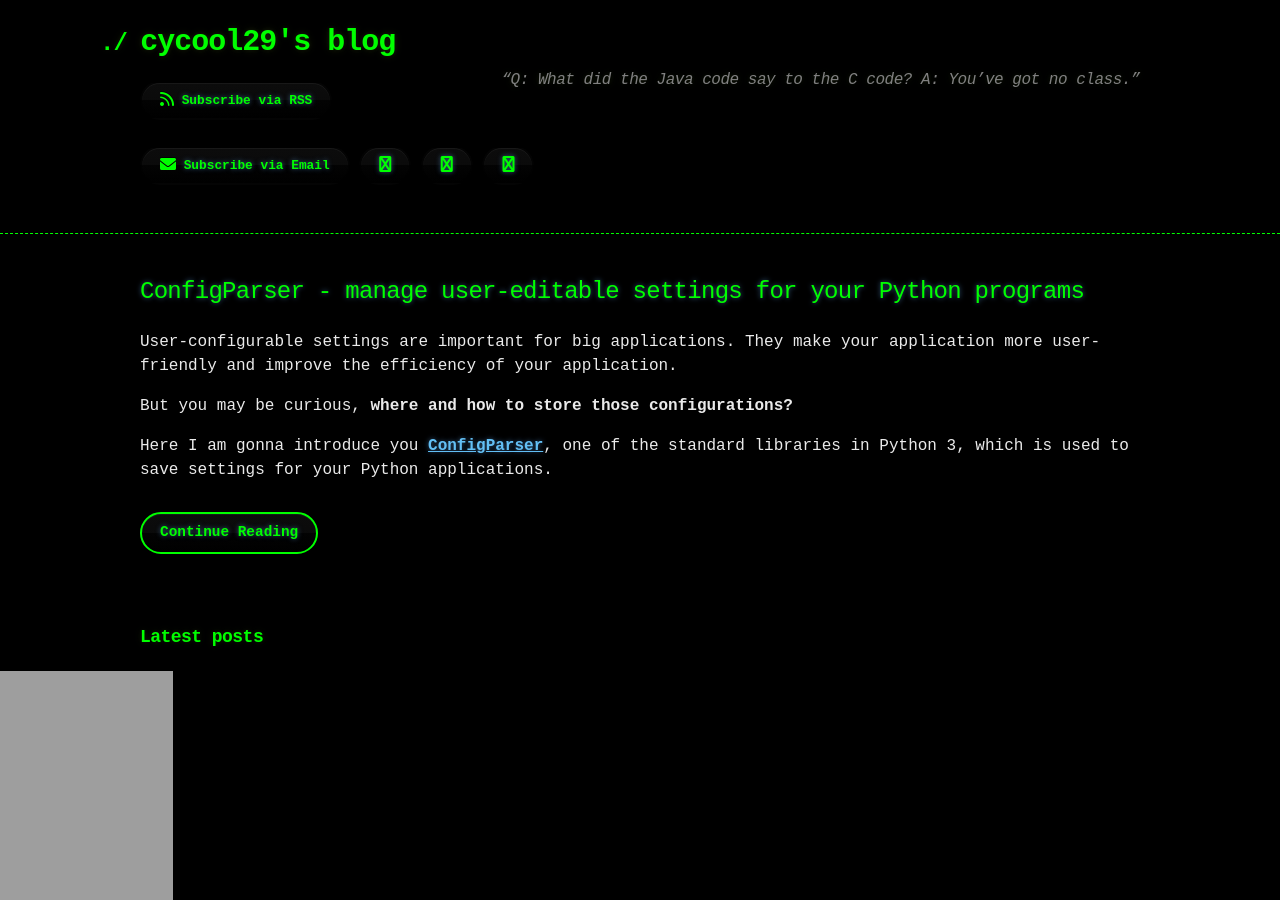
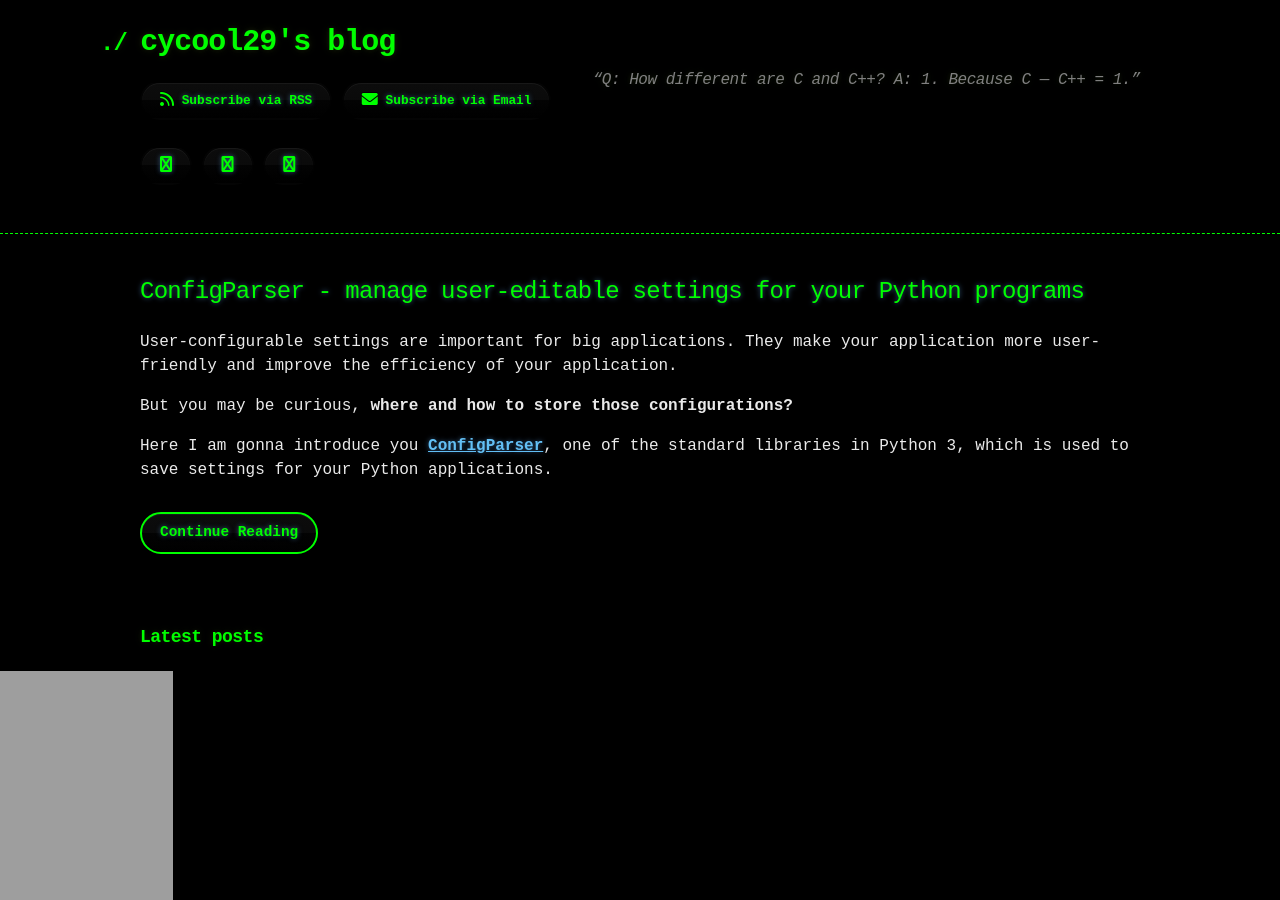
Before and after one commit to cycool29/cycool29.github.io, a Jekyll site: the page built from index.md, in a window 1280 px wide and 900 px high. Built offline with Jekyll 4.4.1, drawn with Linux system fonts in a browser that asks for light colours; a style sheet for code colours, icons or effects is not loaded.

Commit message:
Update quotes

```diff
--- a/_config.yml
+++ b/_config.yml
@@ -1,5 +1,5 @@
 title: cycool29's blog
-description: "“Q: What did the Java code say to the C code? A: You’ve got no class.” "
+description: "“Q: How different are C and C++? A: 1. Because C — C++ = 1.” "
 bio: A high school student. Intermediate in Python, Git, Bash. Learning JavaScript. He/Him. "
 author: cycool29
 url: https://cycool29.github.io
```
